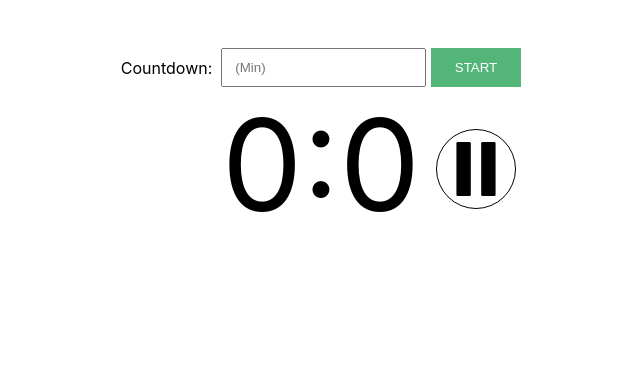
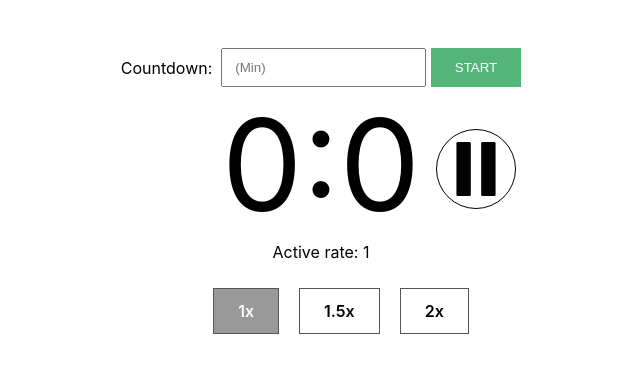
Before and after one commit to danMateer/test-app, a React (Create React App) app in the folder client/: page / in a window 1280 px wide. Shown: the top 372 px of the page, without its empty margins (319-959 px from the left). Built offline with nearby package versions, Linux system fonts and the light colour scheme.

Commit message:
Bug fixes

```diff
--- a/client/src/App.tsx
+++ b/client/src/App.tsx
@@ -5,6 +5,7 @@ import { useCountdown } from "./hooks/useCountdown";
 import { BaseButton } from "./components/BaseButton/BaseButton";
 import { BaseInput } from './components/BaseInput/BaseInput'
 import { Display } from "./components/Display/Display";
+import { RateGroup } from "./components/RateGroup/RateGroup";
 
 import resume from './assets/img/resume.svg'
 import pause from './assets/img/pause.svg'
@@ -13,6 +14,7 @@ import './App.scss'
 
 function App() {
   const [ time, setTime ] = useState('');
+  const [countdownRate, setCountdownRate] = useState(1)
   const [ countdown, setCountdown ] = useState('0:0')
 
   const {
@@ -21,12 +23,13 @@ function App() {
     pauseCountdown,
     isPaused,
     resumeCountdown
-  } = useCountdown();
+  } = useCountdown(countdownRate);
 
   const handleStartCountdown = (e: React.FormEvent) => {
     e.preventDefault();
 
     setCountdown(time);
+    setTime('');
   }
   useEffect(() => {
     startCountdown(countdown);
@@ -48,6 +51,12 @@ function App() {
           }
         </div>
       </div>
+      Active rate: {countdownRate}
+      <RateGroup
+        rate={countdownRate}
+        rates={[1, 1.5, 2]}
+        onChange={rate => setCountdownRate(rate)}
+      />
     </div>
   );
 };
--- a/client/src/hooks/useCountdown.ts
+++ b/client/src/hooks/useCountdown.ts
@@ -1,6 +1,6 @@
 import { useEffect, useState, useCallback, useRef } from "react";
 
-export const useCountdown = () => {
+export const useCountdown = (rate: number) => {
 	const [minutes, setMinutes] = useState(0)
 	const [seconds, setSeconds] = useState(0)
 
@@ -25,7 +25,7 @@ export const useCountdown = () => {
 	useEffect(() => {
 		if (!isMounted) return;
 
-		const id = window.setInterval(decreaseTimeBy1Sec, 1000);
+		const id = window.setInterval(decreaseTimeBy1Sec, 1000 / rate);
 
 		interval.current = id;
 
@@ -41,10 +41,12 @@ export const useCountdown = () => {
 
 	const [isPaused, setIsPaused] = useState(false)
 	const pauseCountdown = useCallback(() => {
-		if (minutes !== 0 && seconds !== 0) return setIsPaused(true)
+		clearInterval(interval.current);
 
-		clearInterval(interval.current);
-	}, [minutes, seconds])
+		if (seconds !== 0 || minutes !== 0) {
+			setIsPaused(true)
+		}
+	}, [seconds, minutes]);
 
 	const resumeCountdown = useCallback(() => {
 		decreaseTimeBy1Sec();
```
